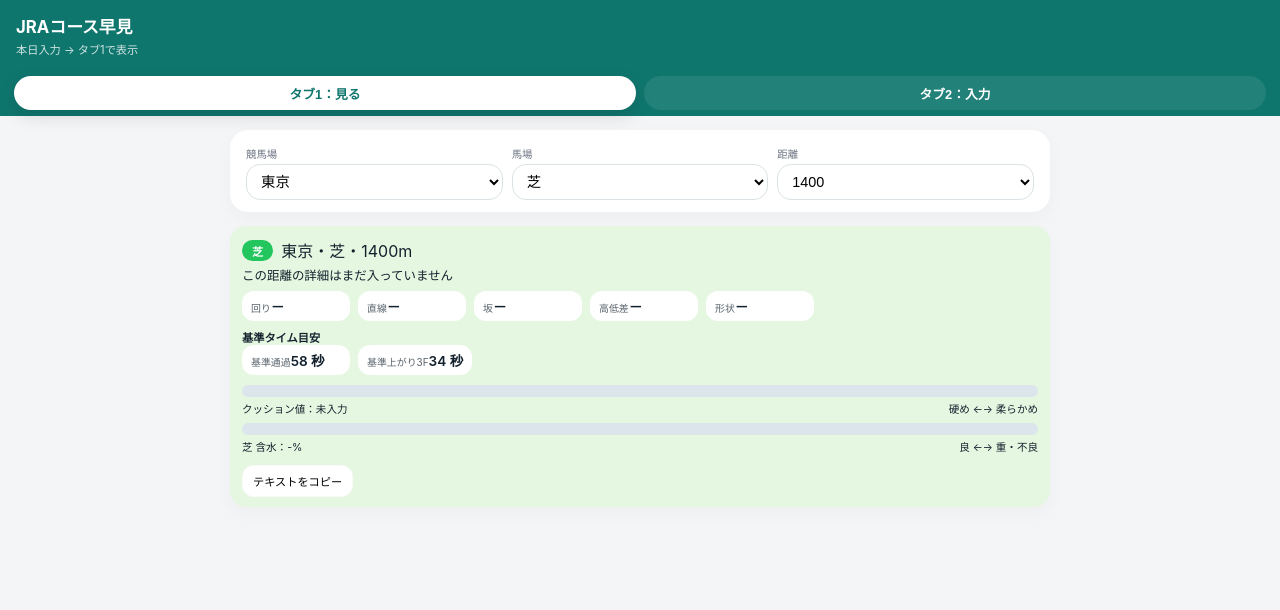
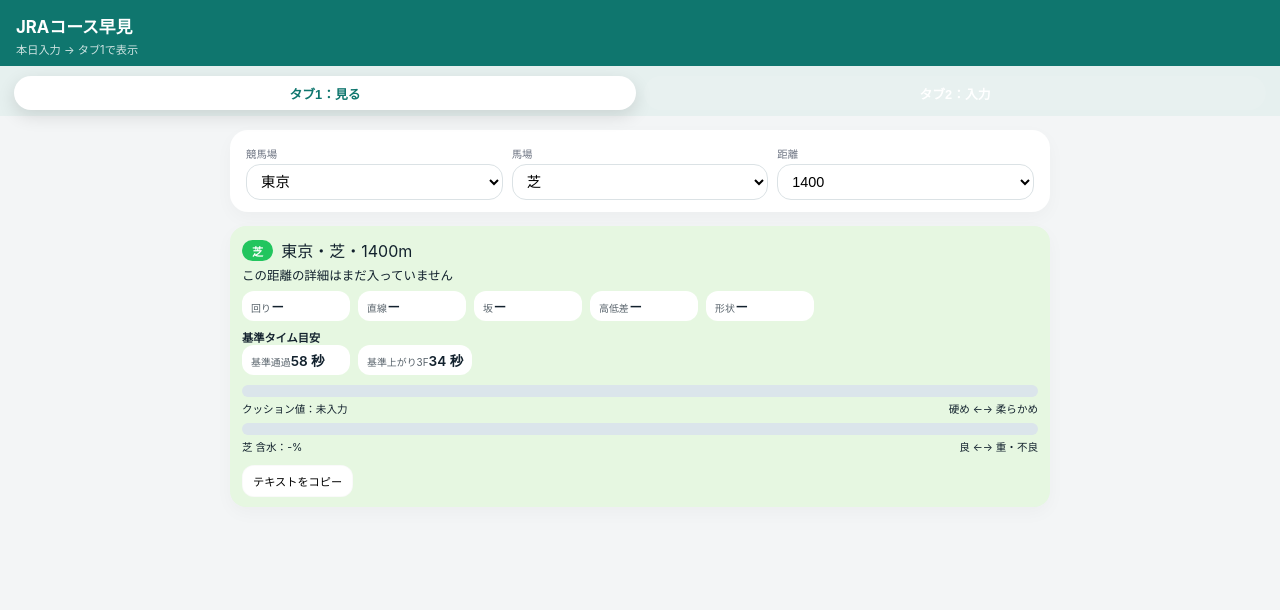
Before and after one commit to kadoya-ebi/keiba-analytics, a plain HTML site: page index.html in a window 1280 px wide. Drawn offline with Linux system fonts and the light colour scheme.

Commit message:
Update index.html

```diff
--- a/index.html
+++ b/index.html
@@ -21,7 +21,7 @@
     .tabs {
       display: flex;
       gap: 8px;
-      background: #0f766e;
+      background: #e6f0ef;
       padding: 10px 14px 6px;
     }
     .tab-btn {
```
